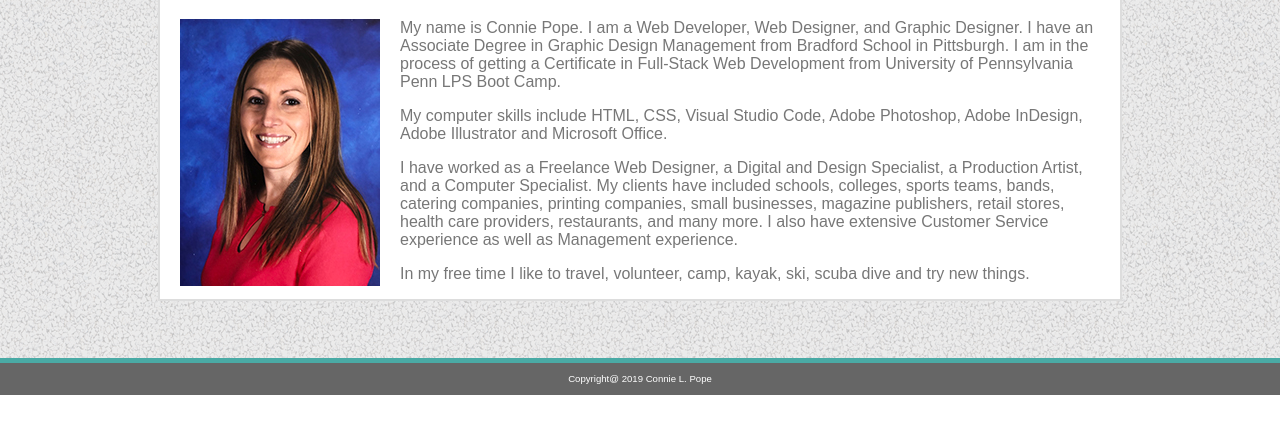
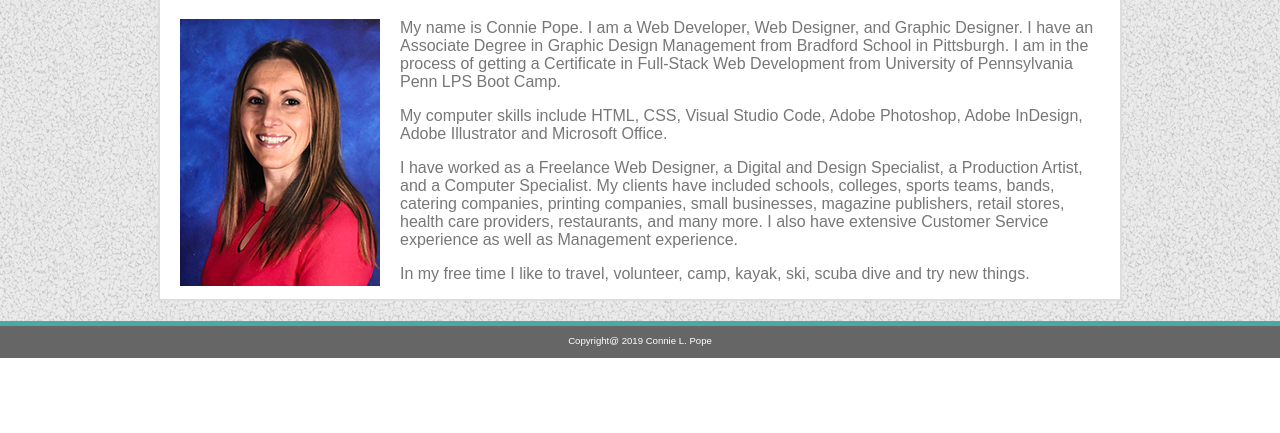
Before and after one commit to conniepope/Basic-Portfolio, a plain HTML site: page index.html in a window 1280 px wide. Shown: the part 197-630 px from the top of the page. Drawn offline with Linux system fonts and the light colour scheme.

Commit message:
removed fixed height on div

```diff
--- a/assets/css/style.css
+++ b/assets/css/style.css
@@ -61,7 +61,6 @@ div {
     flex: 1 0 auto;
     overflow: auto;
     clear: both;
-    height: 450px;
 }
 
 main {
@@ -110,7 +109,7 @@ the "Sample" text gets all out of alignment also. */
 #second-box, #fourth-box {
     margin-left: 28px;
 }
-
+/*portfolio page */
 h3 {
     display: inline;
     color: white;
@@ -134,5 +133,4 @@ footer {
     text-align: center;
     padding-bottom: 2px;
     clear: both;
-    bottom: 0;
 }
```
